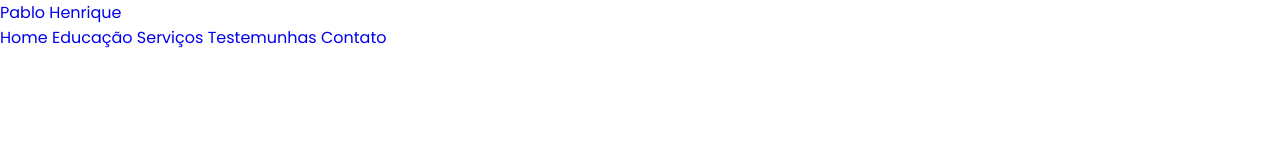
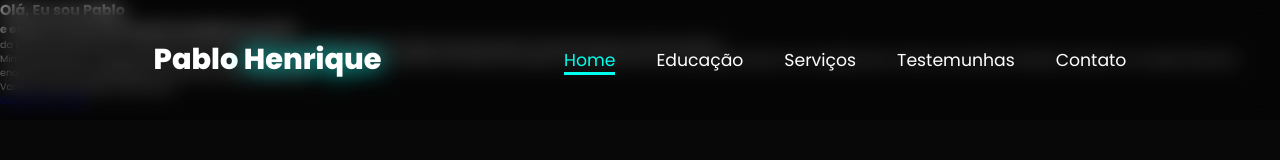
Before and after one commit to devpabloh/portifolio_desenvolvedor_web, a plain HTML site: page index.html in a window 1280 px wide. Drawn offline with nearby package versions, Linux system fonts and the light colour scheme.

Commit message:
atualização

```diff
--- a/assets/css/global.css
+++ b/assets/css/global.css
@@ -15,3 +15,13 @@
     --text-color: white;
     --main-color: #00ffee;
 }
+
+html{
+    font-size: 60%;
+    overflow-x: hidden;
+}
+
+body{
+    background-color: var(--bg-color);
+    color: var(--text-color);
+}
--- a/assets/css/style.css
+++ b/assets/css/style.css
@@ -0,0 +1,52 @@
+.header{
+    position: fixed;
+    top: 0;
+    left: 0;
+    width: 100%;
+    padding: 4rem 12% 4rem;
+    background-color: rgba(0, 0, 0, 0.3);
+    backdrop-filter: blur(10px);
+    display: flex;
+    justify-content: space-between;
+    align-items: center;
+    z-index: 5;
+}
+
+.logo{
+    font-size: 3rem;
+    color: var(--text-color);
+    font-weight: 800;
+    cursor: pointer;
+    transition: 0.3s ease;
+
+}
+
+.logo:hover{
+    transform: scale(1.1);
+}
+
+.logo span{
+    text-shadow: 0 0 25px var(--main-color);
+}
+
+.navBar a{
+    font-size: 1.8rem;
+    color: var(--text-color);
+    margin-left: 4rem;
+    font-size: 500;
+    transition: 0.3s ease;
+    border-bottom: 3px solid transparent;
+}
+
+.navBar a:hover,
+.navBar a.active{
+    color: var(--main-color);
+    border-bottom: 3px solid var(--main-color);
+}
+
+#menu-icon{
+    font-size: 3.6rem;
+    color: var(--main-color);
+    display: none;
+
+}
--- a/index.html
+++ b/index.html
@@ -18,6 +18,9 @@
 <body>
     <header class="header">
         <a href="#home" class="logo">Pablo <span>Henrique</span></a>
+
+        <i class='bx bx-menu' id="menu-icon"></i>
+
         <nav class="navBar">
             <a href="#home" class="active">Home</a>
             <a href="#education">Educação</a>
@@ -26,6 +29,28 @@
             <a href="#contato">Contato</a>
         </nav>
     </header>
+    <section class="home" id="home">
+        <div class="homeContent">
+            <h1>Olá, Eu sou <span>Pablo</span></h1>
+            <h3 class="textAnimation">e estou em uma emocionante transição de carreira  <span></span></h3>
+            <p>da gestão tributária para o desenvolvimento web. Sempre tive uma paixão por tecnologia, adorando explorar novas ferramentas e enfrentar desafios.</p>
+            <p>Minha experiência em gestão tributária me proporcionou habilidades analíticas e atenção aos detalhes, que agora estou aplicando ao mundo da programação. Estou empolgado para contribuir com projetos inovadores e colaborar com equipes talentosas, enquanto continuo aprendendo e evoluindo nesta nova jornada.</p>
+            <p>Vamos construir algo incrível juntos!</p>
+            <div class="socialIcons">
+                <a href=""></a>
+                <a href=""></a>
+                <a href=""></a>
+                <a href=""></a>
+            </div>
+            <div class="btnGroup">
+                <a href="#" class="btn">Contratar</a>
+                <a href="#contact" class="btn">Contato</a>
+            </div>
+            <div class="homeImg">
+                <img src="" alt="">
+            </div>
+        </div>
+    </section>
 
     <script src="assets/Javascript/interacao.js"></script>
 </body>
```
